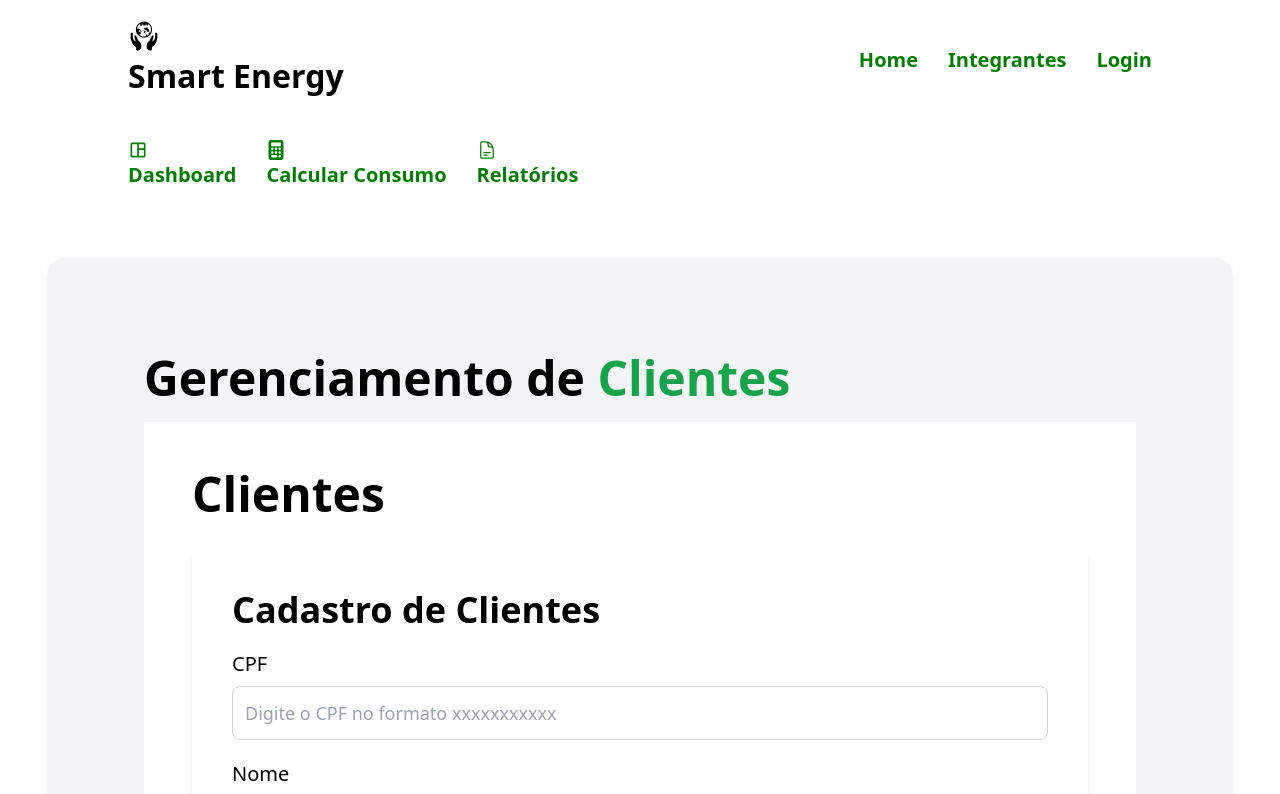
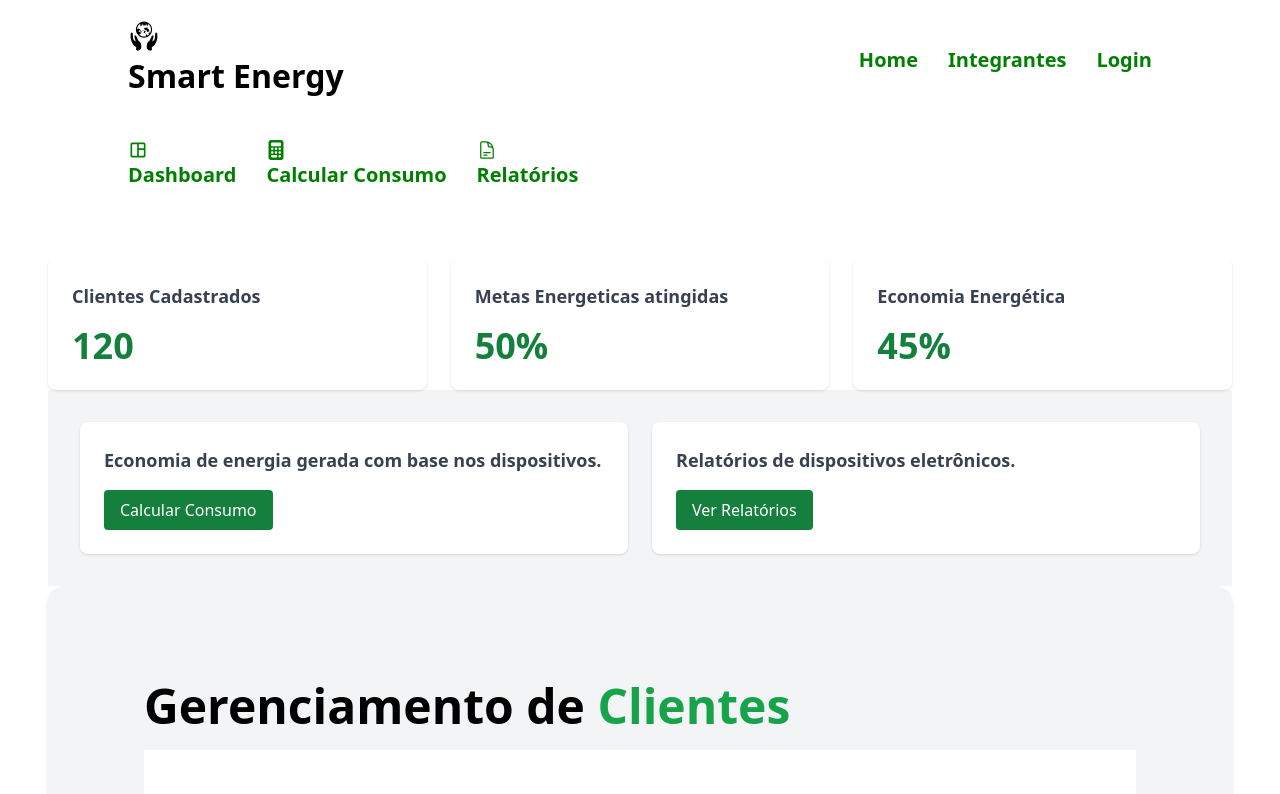
Before and after one commit to gustavoreislima13/global-solution, a Next.js app in the folder global/: page /dashboard in a window 1280 px wide. Shown: the top 794 px of the page. Built offline with nearby package versions, Linux system fonts and the light colour scheme; no server answers.

Commit message:
estilizando dashboard

```diff
--- a/global/src/app/dashboard/page.tsx
+++ b/global/src/app/dashboard/page.tsx
@@ -21,7 +21,55 @@ export default function Exemplo() {
   };
 
   return (
+
+
+
+
+
     <div className="p-12 bg-white">
+        <div className="grid grid-cols-1 md:grid-cols-3 gap-6">
+            <div className="bg-white shadow rounded-lg p-6">
+                <h3 className="text-lg font-bold text-gray-700">Clientes Cadastrados</h3>
+                <p className="text-4xl font-extrabold text-green-700 mt-4">120</p>
+            </div>
+
+            <div className="bg-white shadow rounded-lg p-6">
+                <h3 className="text-lg font-bold text-gray-700">Metas Energeticas atingidas</h3>
+                <p className="text-4xl font-extrabold text-green-700 mt-4">50%</p>
+            </div>
+
+            <div className="bg-white shadow rounded-lg p-6">
+                <h3 className="text-lg font-bold text-gray-700">Economia Energética</h3>
+                <p className="text-4xl font-extrabold text-green-700 mt-4">45%</p>
+            </div>
+        </div>
+        <div className="grid grid-cols-1 md:grid-cols-2 gap-6 bg-gray-100 p-8">
+        <div className="bg-white shadow rounded-lg p-6">
+          <h3 className="text-lg font-bold text-gray-700">
+            Economia de energia gerada com base nos dispositivos.
+          </h3>
+          <a
+            href="/"
+            className="mt-4 inline-block bg-green-700 text-white py-2 px-4 rounded hover:bg-green-800"
+          >
+            Calcular Consumo
+          </a>
+        </div>
+
+        <div className="bg-white shadow rounded-lg p-6">
+          <h3 className="text-lg font-bold text-gray-700">
+            Relatórios de dispositivos eletrônicos.
+          </h3>
+          <a
+            href="/relatorios"
+            className="mt-4 inline-block bg-green-700 text-white py-2 px-4 rounded hover:bg-green-800"
+          >
+            Ver Relatórios
+          </a>
+        </div>
+      </div>
+
+
       <section className="p-24 bg-gray-100 shadow-md rounded-2xl mb-12">
         <h2 className="text-5xl font-bold mb-5 text-black">
           Gerenciamento de <span className="text-green-600">Clientes</span>
@@ -93,12 +141,37 @@ export default function Exemplo() {
         <h2 className="text-5xl font-bold mb-5 text-black">
           Dicas para <span className="text-green-600">Reduzir o Gasto Energético</span>
         </h2>
-        <ul className="text-2xl leading-relaxed text-gray-800">
-          <li>Este mês, notamos que o consumo de energia aumentou em 12%. Avalie o uso dos equipamentos e veja se há possibilidade de reduzir o consumo.</li>
-          <li>O ar-condicionado tem contribuído bastante para o aumento no seu consumo. Mantenha a temperatura em 24ºC e desligue-o quando não estiver em uso para economizar.</li>
-          <li>A análise dos últimos meses mostra que pequenos ajustes, como apagar luzes em áreas comuns quando não utilizadas, podem reduzir a conta de energia em até 20%.</li>
+        <ul className="text-2xl leading-relaxed text-gray-800 space-y-4">
+          <li>
+            Este mês, notamos que o consumo de energia aumentou em <strong>12%</strong>. Avalie o uso dos equipamentos e veja se há possibilidade de reduzir o consumo em horários de pico.
+          </li>
+          <li>
+            <strong>Otimize o uso de aparelhos de grande consumo</strong>: ar-condicionado e máquinas industriais. Configure horários específicos para operação e mantenha a manutenção regular.
+          </li>
+          <li>
+            Utilize luzes de <span className="text-green-600 font-semibold">LED</span> em vez de lâmpadas fluorescentes ou incandescentes. Essa troca pode reduzir o consumo de iluminação em até <strong>75%</strong>.
+          </li>
+          <li>
+            <strong>Automatize processos energéticos</strong>: Invista em sensores de presença para áreas comuns, desligando luzes automaticamente quando não utilizadas.
+          </li>
+          <li>
+            Realize <span className="text-green-600">treinamentos para a equipe</span> sobre práticas conscientes no uso de energia, reforçando a importância de desligar equipamentos fora de uso.
+          </li>
+          <li>
+            Aproveite <strong>energia natural</strong>: Avalie a instalação de painéis solares para áreas administrativas. Isso pode reduzir a dependência da rede elétrica e trazer benefícios fiscais.
+          </li>
+          <li>
+            Verifique os dispositivos cadastrados no sistema e desative os que não estão sendo utilizados. Uma análise dos dispositivos inativos pode ajudar a cortar custos desnecessários.
+          </li>
+          <li>
+            Acompanhe os relatórios de consumo mensal no sistema para identificar tendências e agir rapidamente em caso de aumento inesperado no gasto.
+          </li>
+          <li>
+            Planeje a substituição de equipamentos antigos por modelos com <strong>selo Procel A</strong>, que são mais eficientes e sustentáveis.
+          </li>
         </ul>
       </section>
+
     </div>
   );
 }
--- a/global/src/app/internal-error.tsx
+++ b/global/src/app/internal-error.tsx
@@ -7,7 +7,7 @@ export default function InternalError() {
             <p className="text-xl mb-6 max-w-md">
                 Desculpe, algo deu errado no servidor. Tente novamente mais tarde.
             </p>
-            <Link href="/" className="bg-pink-500 text-white px-6 py-3 rounded-full hover:bg-pink-600 transition">
+            <Link href="/" className="bg-pink-500 text-white px-6 py-3 rounded-full hover:bg-green-600 transition">
                 Voltar para a página inicial
             </Link>
         </div>
```
